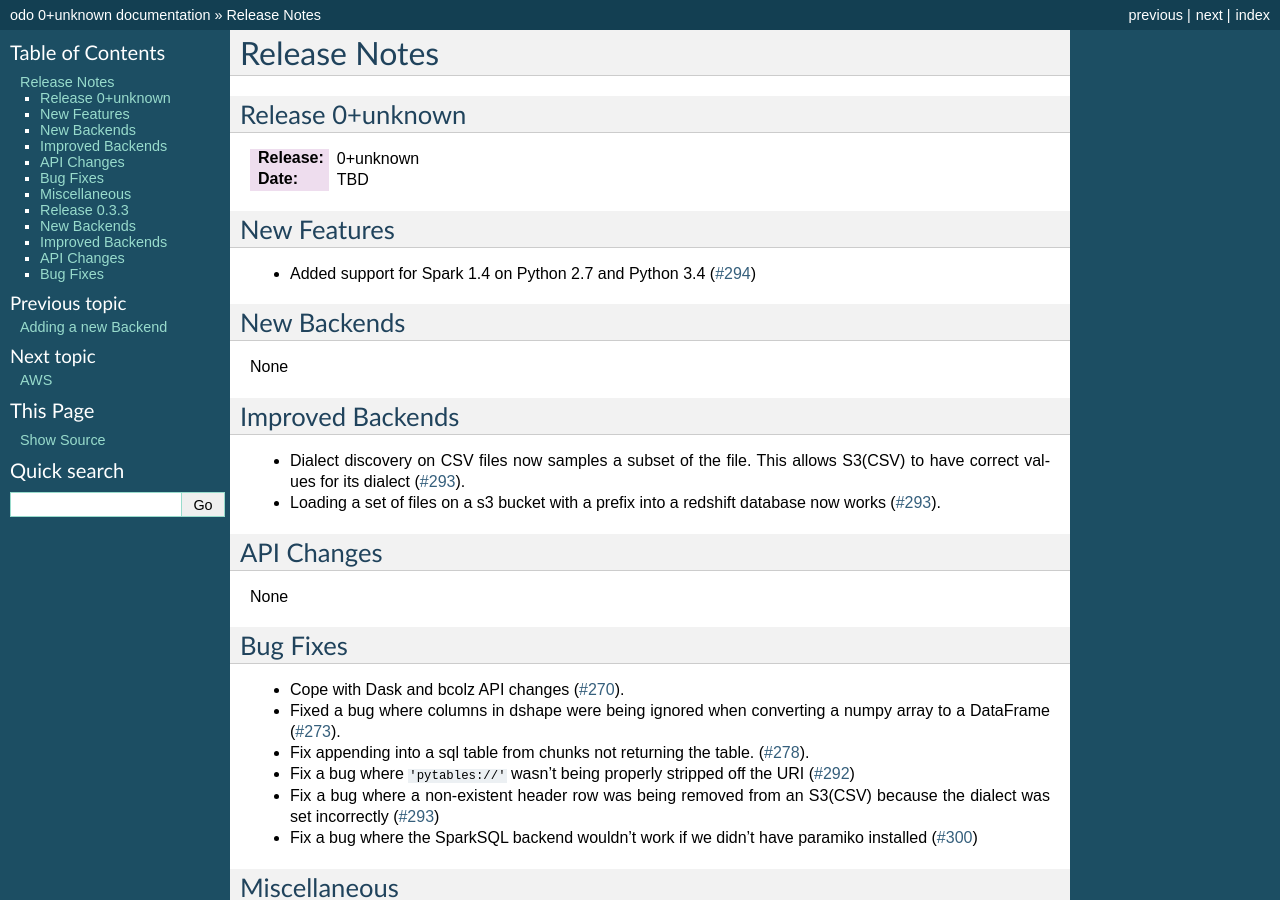
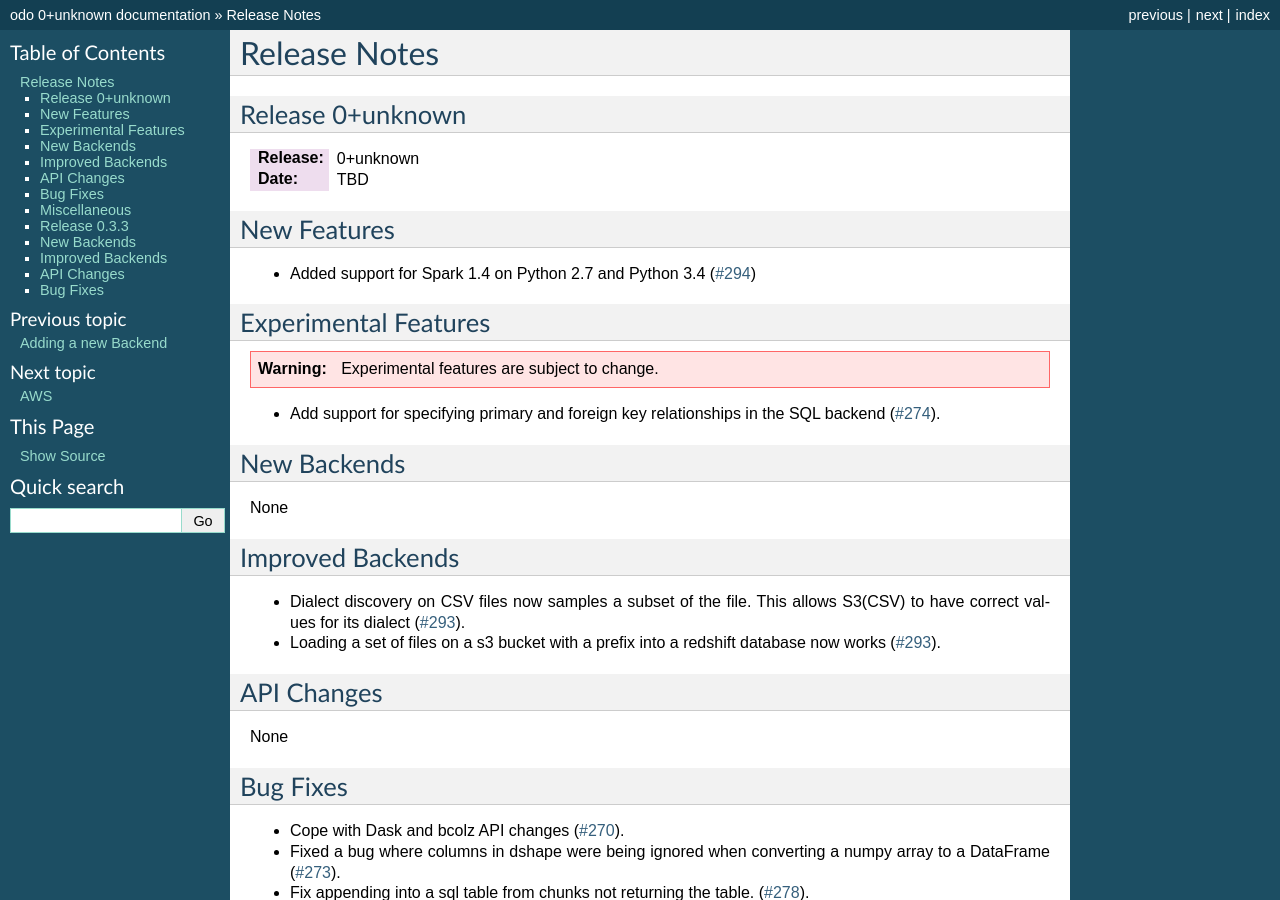
Before and after one commit to blaze/odo, a Sphinx documentation site: the page built from docs/source/releases.rst, in a window 1280 px wide and 900 px high. Built offline with Sphinx 7.4.7, drawn with Linux system fonts in a browser that asks for light colours.

Commit message:
Experimental feature doc

```diff
--- a/docs/source/whatsnew/0.3.4.txt
+++ b/docs/source/whatsnew/0.3.4.txt
@@ -8,6 +8,16 @@ New Features
 ------------
 
 * Added support for Spark 1.4 on Python 2.7 and Python 3.4 (:issue:`294`)
+
+Experimental Features
+---------------------
+
+.. warning::
+
+   Experimental features are subject to change.
+
+* Add support for specifying primary and foreign key relationships in the SQL
+  backend (:issue:`274`).
 
 New Backends
 ------------
```
